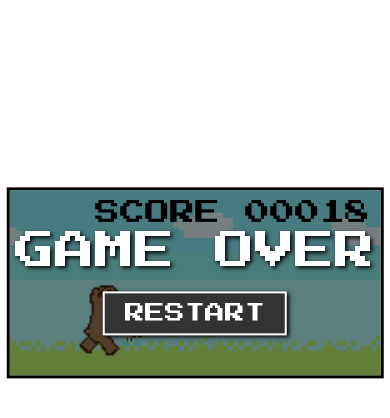
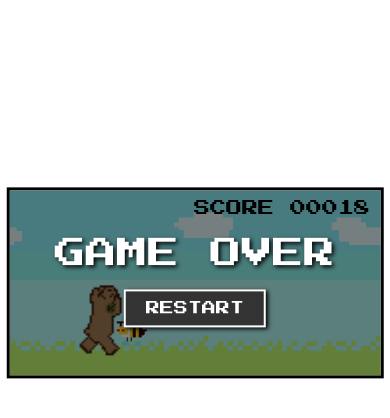
Before and after one commit to SoraKizuki/ss-test, a PHP site: page /runner/runner.html in a window 390 px wide. Shown: the part 139-557 px from the top of the page. Run offline with PHP 8.4, Linux system fonts and the light colour scheme.

Commit message:
テキストサイズをレスポンシブに

```diff
--- a/runner/runner.css
+++ b/runner/runner.css
@@ -40,7 +40,8 @@
 }
 #score {
   font-family: "Press Start 2P";
-  font-size: 25px;
+  /* 変更 */
+  font-size: clamp(16px, 3.5vw, 25px);
   margin: 10px;
   right: 0;
 }
@@ -57,7 +58,10 @@
 }
 #gameover-text {
   font-family: "Press Start 2P";
-  font-size: 40px;
+  /* 変更 */
+  font-size: clamp(24px, 8vw, 40px);
+  white-space: nowrap; /* 追加 */
+
   color: white;
   text-shadow: 2px 2px 4px #000;
   position: relative;
@@ -67,7 +71,9 @@
 }
 #restart-button {
   font-family: "Press Start 2P";
-  font-size: 20px;
+  /* 変更 */
+  font-size: clamp(14px, 3vw, 20px);
+
   margin-top: 20px;
   padding: 10px 20px;
   cursor: pointer;
```
